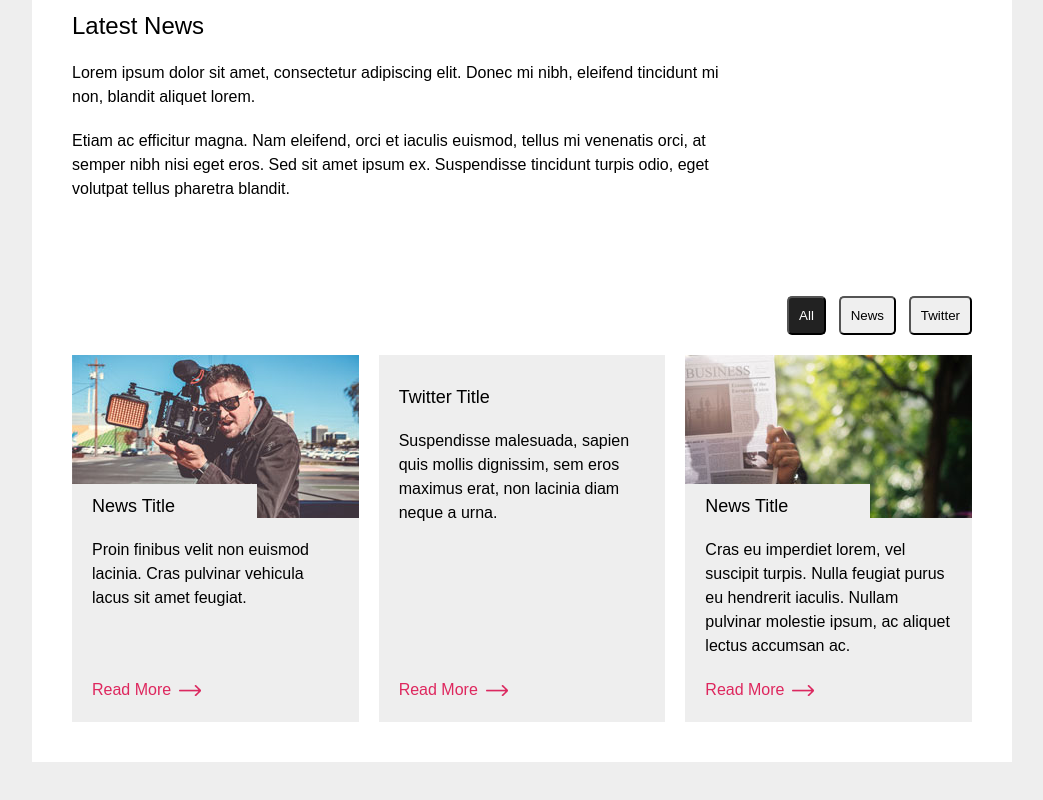
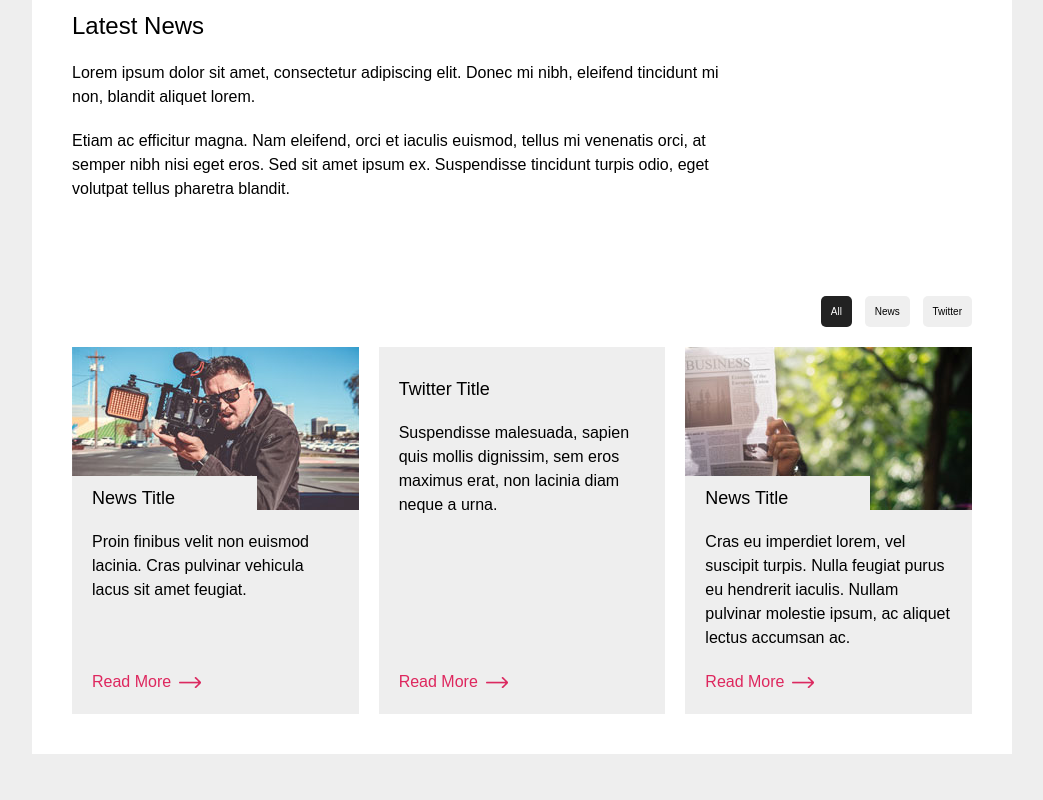
Before and after one commit to adamjw3/sampsonmay, a plain HTML site: page index.html in a window 1280 px wide. Shown: the part 628-1428 px from the top of the page, without its empty margins (118-1161 px from the left). Drawn offline with Linux system fonts and the light colour scheme.

Commit message:
button reset

```diff
--- a/style.css
+++ b/style.css
@@ -25,7 +25,8 @@ h2,
 h3,
 p,
 ul,
-li {
+li,
+button {
     margin: 0;
     padding: 0;
     border: 0;
```
